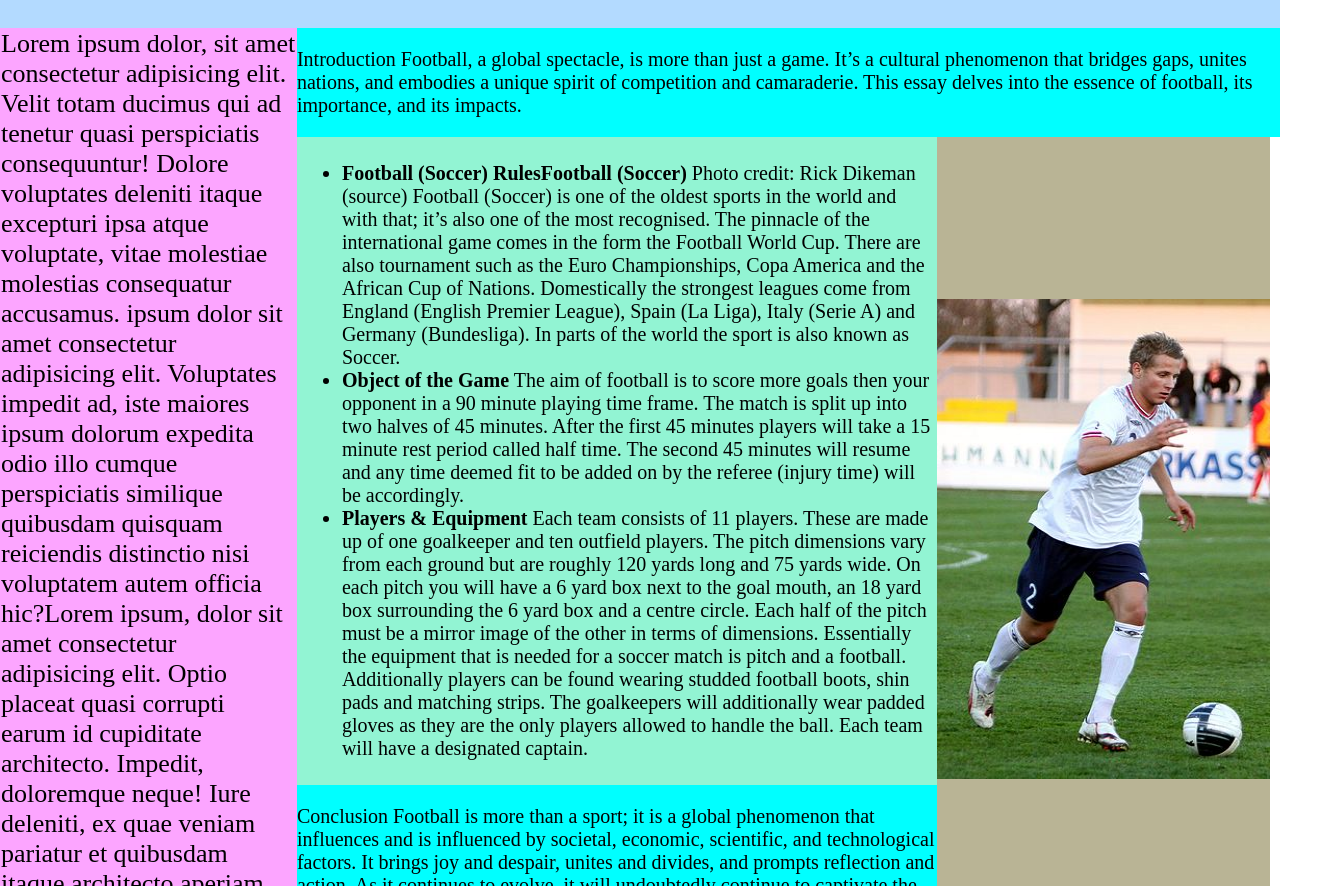
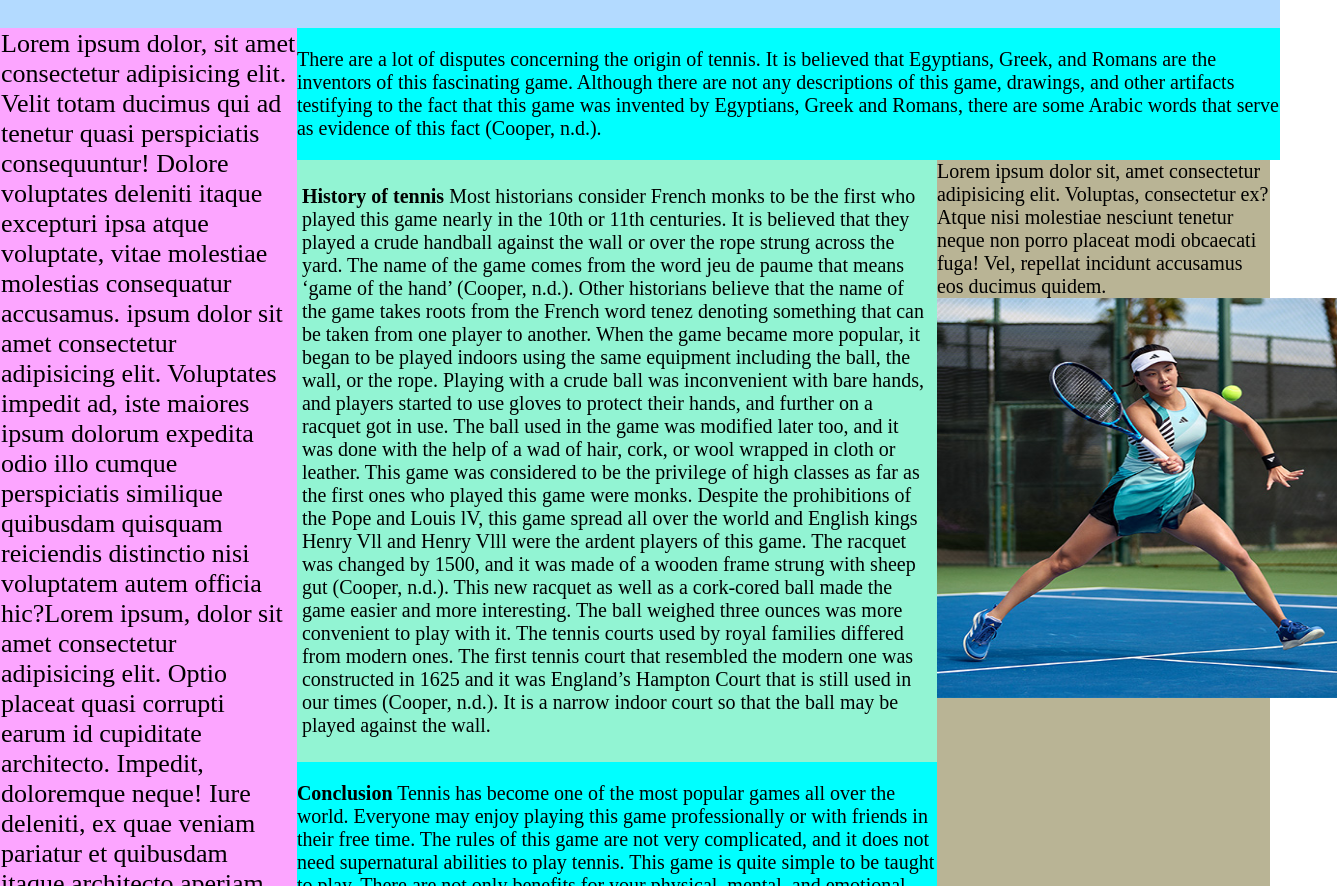
Before and after one commit to Lextach/web.dev.labs, a plain HTML site: page lab1/main.html in a window 1280 px wide. Shown: the part 92-978 px from the top of the page, 1337 px wide, since content can reach past the window. Drawn offline with Linux system fonts and the light colour scheme.

Commit message:
Add files via upload

```diff
--- a/lab1/design.css
+++ b/lab1/design.css
@@ -37,11 +37,9 @@ header {
 
 .main-right {
 	background-color: rgb(185, 180, 149);
-	display: flex;
 	width: 26vw;
 	order: 1;
-	align-items: center;
-	justify-content: center;
+
 }
 
 .main {
@@ -131,5 +129,5 @@ caption {
 
 img {
 	width: 50vh;
-	height: 60vh;
+	height: 50vh;
 }
--- a/lab1/main.html
+++ b/lab1/main.html
@@ -13,9 +13,9 @@
 		<h2 class="TitleX">SPORT</h2>
 		<div class="header_text">
 			<nav class="navbar">
-				<a href="main.html">1.Football</a>
+				<a href="main.html">1.Tennis</a>
 				<a href="basketball.html">2.Basketball</a>
-				<a href="tennis.html">3.Tennis</a>
+				<a href="football.html">3.Football</a>
 				<a href="volleyball.html">4.Volleyball</a>
 				<a href="baseball.html">5.Baseball</a>
 
@@ -24,6 +24,7 @@
 
 
 	</header>
+
 
 
 
@@ -37,66 +38,73 @@
 			quibusdam itaque architecto aperiam.</div>
 		<div class="main">
 			<div class="center-upper">
-				<p>Introduction
-					Football, a global spectacle, is more than just a game. It’s a cultural phenomenon that bridges gaps, unites
-					nations,
-					and embodies a unique spirit of competition and camaraderie. This essay delves into the essence of football,
-					its
-					importance, and its impacts.</p>
+				<p>There are a lot of disputes concerning the origin of tennis. It is believed that Egyptians, Greek, and Romans
+					are the
+					inventors of this fascinating game. Although there are not any descriptions of this game, drawings, and other
+					artifacts
+					testifying to the fact that this game was invented by Egyptians, Greek and Romans, there are some Arabic words
+					that
+					serve as evidence of this fact (Cooper, n.d.).</p>
 			</div>
 			<div class="main-up">
 				<div class="main-right">
-					<img src="img/football.jpg" alt="">
+					Lorem ipsum dolor sit, amet consectetur adipisicing elit. Voluptas, consectetur ex? Atque nisi molestiae
+					nesciunt tenetur neque non porro placeat modi obcaecati fuga! Vel, repellat incidunt accusamus eos ducimus
+					quidem.
+					<img src="img/tennis.jpg" alt="">
 				</div>
 				<div class="main-center">
 					<div class="center-up">
-						<ul>
-							<li>
-								<b>Football (Soccer) RulesFootball (Soccer)</b>
-								Photo credit: Rick Dikeman (source)
-								Football (Soccer) is one of the oldest sports in the world and with that; it’s also one of the most
-								recognised. The
-								pinnacle of the international game comes in the form the Football World Cup. There are also tournament
-								such as the Euro
-								Championships, Copa America and the African Cup of Nations. Domestically the strongest leagues come from
-								England
-								(English Premier League), Spain (La Liga), Italy (Serie A) and Germany (Bundesliga). In parts of the
-								world the sport is
-								also known as Soccer.
-							</li>
-							<li><b>Object of the Game</b>
-								The aim of football is to score more goals then your opponent in a 90 minute playing time frame. The
-								match is split up
-								into two halves of 45 minutes. After the first 45 minutes players will take a 15 minute rest period
-								called half time.
-								The second 45 minutes will resume and any time deemed fit to be added on by the referee (injury time)
-								will be
-								accordingly.</li>
-							<li><b>Players & Equipment</b>
-								Each team consists of 11 players. These are made up of one goalkeeper and ten outfield players. The
-								pitch dimensions
-								vary from each ground but are roughly 120 yards long and 75 yards wide. On each pitch you will have a 6
-								yard box next to
-								the goal mouth, an 18 yard box surrounding the 6 yard box and a centre circle. Each half of the pitch
-								must be a mirror
-								image of the other in terms of dimensions.
+						<p><strong>History of tennis</strong>
+							Most historians consider French monks to be the first who played this game nearly in the 10th or 11th
+							centuries. It is
+							believed that they played a crude handball against the wall or over the rope strung across the yard. The
+							name of the
+							game comes from the word jeu de paume that means ‘game of the hand’ (Cooper, n.d.). Other historians
+							believe
+							that the
+							name of the game takes roots from the French word tenez denoting something that can be taken from one
+							player
+							to another.
+							When the game became more popular, it began to be played indoors using the same equipment including the
+							ball, the wall,
+							or the rope. Playing with a crude ball was inconvenient with bare hands, and players started to use gloves
+							to protect
+							their hands, and further on a racquet got in use. The ball used in the game was modified later too, and it
+							was done with
+							the help of a wad of hair, cork, or wool wrapped in cloth or leather.
 
-								Essentially the equipment that is needed for a soccer match is pitch and a football. Additionally
-								players can be found
-								wearing studded football boots, shin pads and matching strips. The goalkeepers will additionally wear
-								padded gloves as
-								they are the only players allowed to handle the ball. Each team will have a designated captain.</li>
-						</ul>
+							This game was considered to be the privilege of high classes as far as the first ones who played this game
+							were monks.
+							Despite the prohibitions of the Pope and Louis lV, this game spread all over the world and English kings
+							Henry Vll and
+							Henry Vlll were the ardent players of this game. The racquet was changed by 1500, and it was made of a
+							wooden frame
+							strung with sheep gut (Cooper, n.d.). This new racquet as well as a cork-cored ball made the game easier
+							and
+							more
+							interesting. The ball weighed three ounces was more convenient to play with it. The tennis courts used by
+							royal families
+							differed from modern ones. The first tennis court that resembled the modern one was constructed in 1625
+							and
+							it was
+							England’s Hampton Court that is still used in our times (Cooper, n.d.). It is a narrow indoor court so
+							that
+							the ball may
+							be played against the wall.</p>
 					</div>
 					<div class="center-low">
-						<p>Conclusion
-							Football is more than a sport; it is a global phenomenon that influences and is influenced by societal,
-							economic,
-							scientific, and technological factors. It brings joy and despair, unites and divides, and prompts
-							reflection
-							and action.
-							As it continues to evolve, it will undoubtedly continue to captivate the hearts and minds of millions
-							worldwide.</p>
+						<p><b>Conclusion</b>
+							Tennis has become one of the most popular games all over the world. Everyone may enjoy playing this game
+							professionally
+							or with friends in their free time. The rules of this game are not very complicated, and it does not need
+							supernatural
+							abilities to play tennis. This game is quite simple to be taught to play. There are not only benefits for
+							your physical,
+							mental, and emotional development, but this game makes fun, and it is the best way of spending free time
+							with your
+							friends.
+						</p>
 					</div>
 				</div>
 
```
Also changed, not shown: lab1/baseball.html (+4 -2 lines), lab1/basketball.html (+2 -2 lines), lab1/football.html (added, +118 -0 lines), lab1/volleyball.html (+5 -2 lines).
